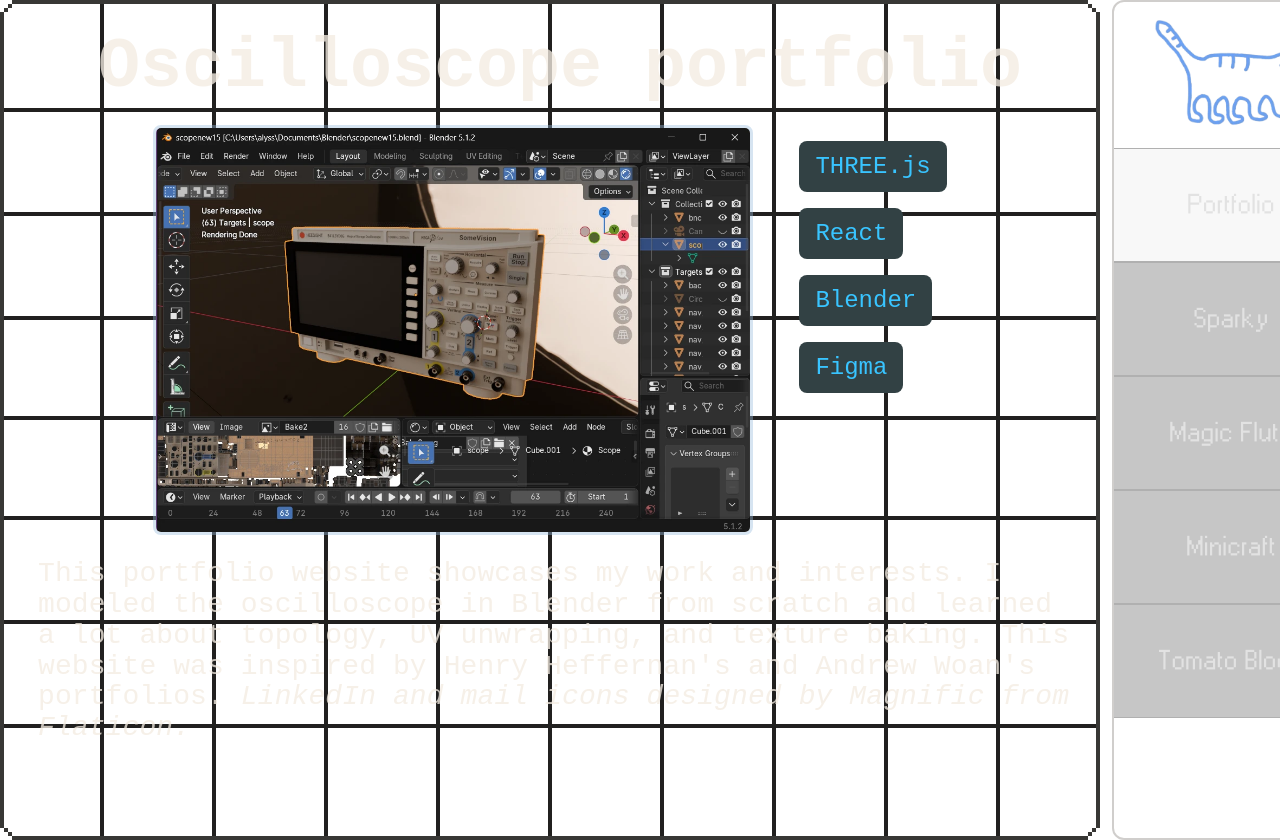
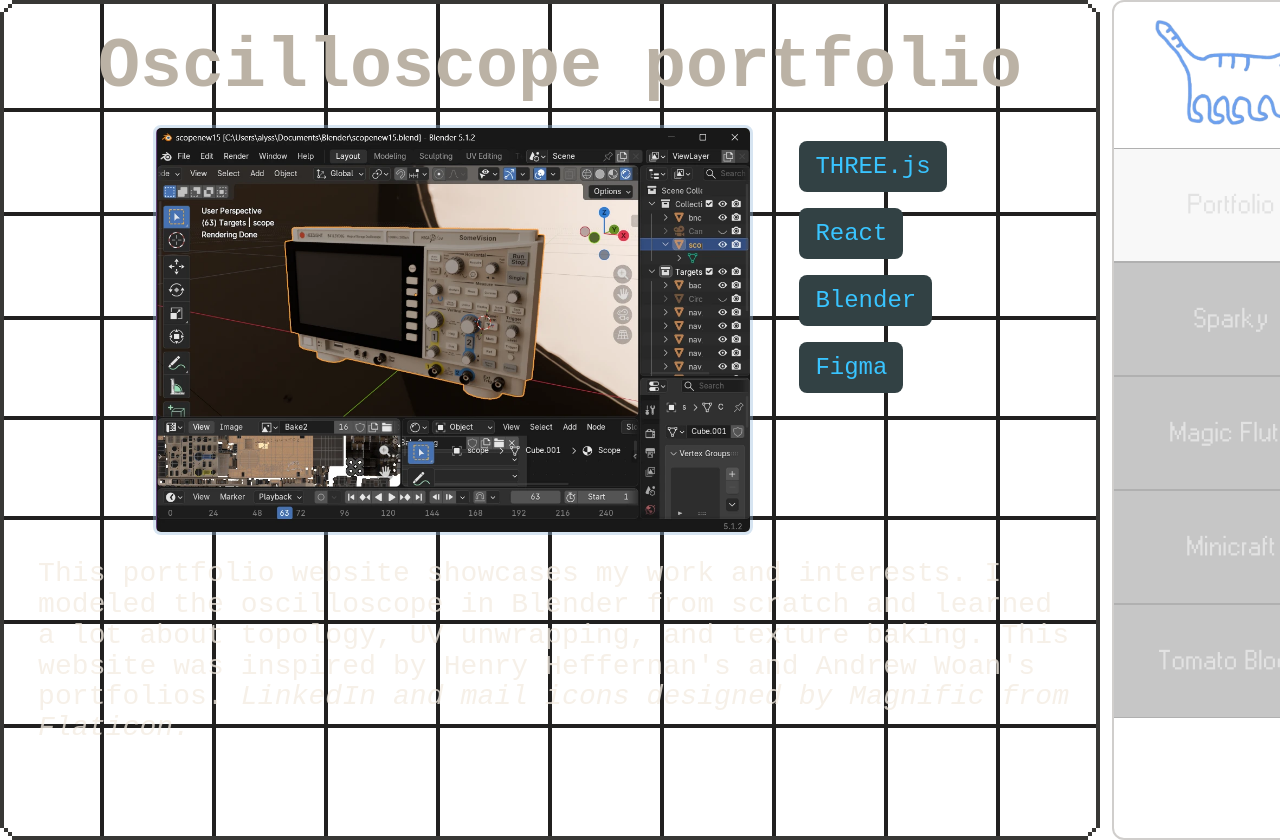
Before and after one commit to alyssaHee/scope-screen, a React (Vite) app: page /projects in a window 1280 px wide. Shown: the top 840 px of the page. Built offline with nearby package versions, Linux system fonts and the light colour scheme.

Commit message:
Change title styling

```diff
--- a/src/pages/Experience.jsx
+++ b/src/pages/Experience.jsx
@@ -58,6 +58,7 @@
             <div className="link-box">
                 <p className="content-text" style={{ marginTop: '10px' }} >
                     I redesigned the 2025 orientation.skule.ca website with a team of five using React, CSS, and MongoDB to match the arcade theme.
+                    <br/><br/>
                     I also provided user support for 1,000+ registrants, troubleshooting account issues, answering inquiries, and assisting with
                     website dependent events like sign-in and Skule™ Hunt deployment.
                 </p>
--- a/src/styles/pages.css
+++ b/src/styles/pages.css
@@ -172,7 +172,7 @@
     font-size: 70px;
     font-weight: 700;
     font-family: 'roboto mono', monospace;
-    color: rgba(244, 236, 225, 0.775) !important;
+    color: rgb(187, 178, 165) !important;
     text-align: center;
     padding-top: 28px;
 }
```
